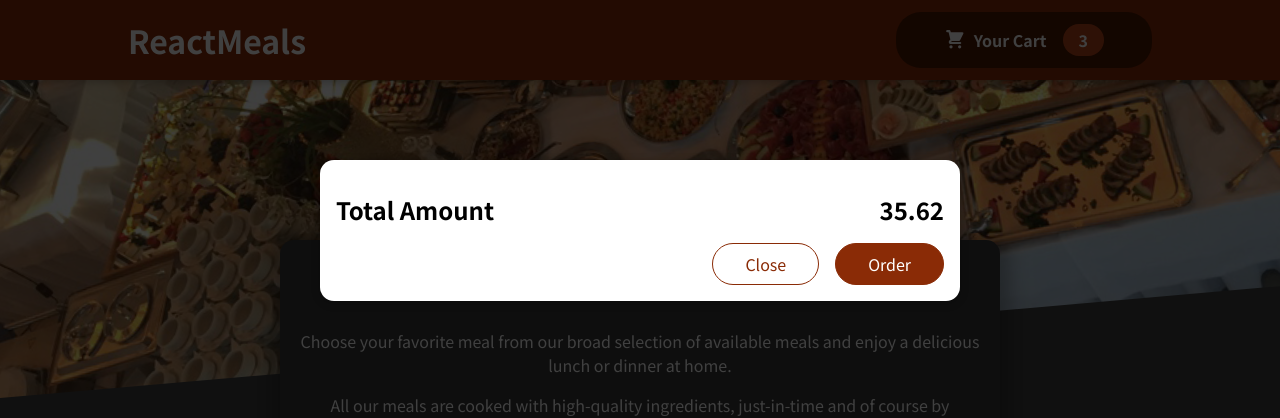
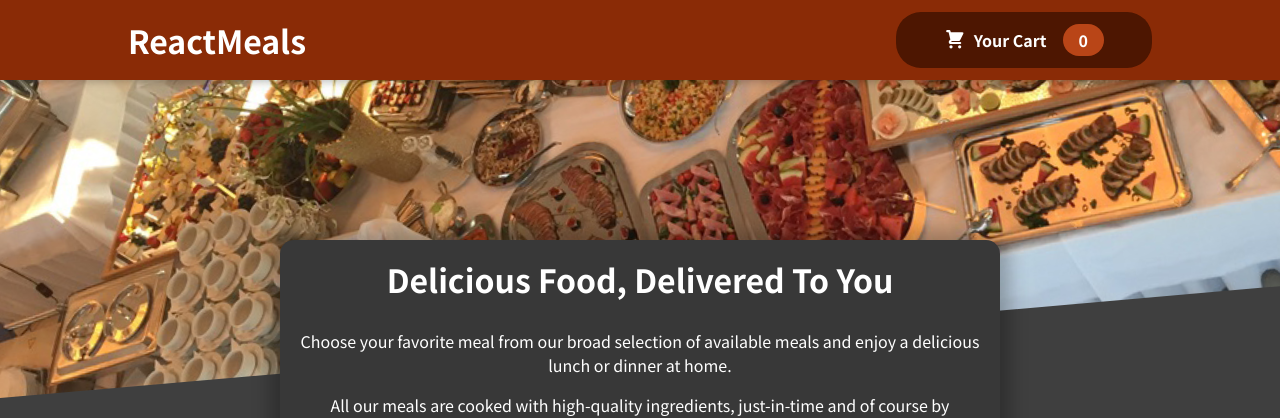
Before and after one commit to mauroef/react-the-complete-guide, a React (Create React App) app: page / in a window 1280 px wide. Shown: the top 418 px of the page. Built offline with nearby package versions, Linux system fonts and the light colour scheme.

Commit message:
146 Adding logic on modal

```diff
--- a/src/App.js
+++ b/src/App.js
@@ -1,17 +1,28 @@
-import { Fragment } from 'react';
+import { useState } from 'react';
 import Header from './components/Layout/Header';
 import Meals from './components/Meals/Meals';
 import Cart from './components/Cart/Cart';
+import CartProvider from './store/CartProvider';
 
 function App() {
+  const [cartIsShown, setCartIsShown] = useState(false);
+
+  const showCartHandler = () => {
+    setCartIsShown(true);
+  };
+
+  const hideCartHandler = () => {
+    setCartIsShown(false);
+  };
+
   return (
-    <Fragment>
-      <Cart />
-      <Header />
+    <CartProvider>
+      {cartIsShown && <Cart onClose={hideCartHandler} />}
+      <Header onShowCart={showCartHandler} />
       <main>
         <Meals />
       </main>
-    </Fragment>
+    </CartProvider>
   );
 }
 
--- a/src/components/Cart/Cart.js
+++ b/src/components/Cart/Cart.js
@@ -1,25 +1,47 @@
+import { useContext } from 'react';
 import Modal from '../UI/Modal';
+import CartItem from './CartItem';
 import classes from './Cart.module.css';
 
+import CartContext from '../../store/cart-context';
+
 const Cart = (props) => {
+  const cartContext = useContext(CartContext);
+
+  const totalAmount = `$${cartContext.totalAmount.toFixed(2)}`;
+  const hasItems = cartContext.items.length > 0;
+
+  const cartItemRemoveHandler = (id) => {};
+
+  const cartItemAddHandler = (item) => {};
+
   const cartItems = (
     <ul className={classes['cart-items']}>
-      {[{ id: 'c1', name: 'Sushi', amount: 2, price: 12.99 }].map((items) => {
-        <li>{items.name}</li>;
-      })}
+      {cartContext.items.map((item) => (
+        <CartItem
+          key={item.id}
+          name={item.name}
+          amount={item.amount}
+          price={item.price}
+          onRemove={cartItemRemoveHandler.bind(null, item.id)}
+          onAdd={cartItemAddHandler.bind(null, item)}
+        />
+      ))}
     </ul>
   );
 
   return (
-    <Modal>
+    <Modal onClose={props.onClose}>
       {cartItems}
       <div className={classes.total}>
         <span>Total Amount</span>
-        <span>35.62</span>
+        <span>{totalAmount}</span>
       </div>
       <div className={classes.actions}>
-        <button className={classes['button--alt']}>Close</button>
-        <button className={classes.button}>Order</button>
+        <button className={classes['button--alt']} onClick={props.onClose}>
+          Close
+        </button>
+        {hasItems && <button className={classes.button}>Order</button>}
       </div>
     </Modal>
   );
--- /dev/null
+++ b/src/components/Cart/CartItem.js
@@ -0,0 +1,23 @@
+import classes from './CartItem.module.css';
+
+const CartItem = (props) => {
+  const price = `$${props.price.toFixed(2)}`;
+
+  return (
+    <li className={classes['cart-item']}>
+      <div>
+        <h2>{props.name}</h2>
+        <div className={classes.summary}>
+          <span className={classes.price}>{price}</span>
+          <span className={classes.amount}>x {props.amount}</span>
+        </div>
+      </div>
+      <div className={classes.actions}>
+        <button onClick={props.onRemove}>−</button>
+        <button onClick={props.onAdd}>+</button>
+      </div>
+    </li>
+  );
+};
+
+export default CartItem;
--- /dev/null
+++ b/src/components/Cart/CartItem.module.css
@@ -0,0 +1,65 @@
+.cart-item {
+  display: flex;
+  justify-content: space-between;
+  align-items: center;
+  border-bottom: 2px solid #8a2b06;
+  padding: 1rem 0;
+  margin: 1rem 0;
+}
+
+.cart-item h2 {
+  margin: 0 0 0.5rem 0;
+  color: #363636;
+}
+
+.summary {
+  width: 10rem;
+  display: flex;
+  justify-content: space-between;
+  align-items: center;
+}
+
+.price {
+  font-weight: bold;
+  color: #8a2b06;
+}
+
+.amount {
+  font-weight: bold;
+  border: 1px solid #ccc;
+  padding: 0.25rem 0.75rem;
+  border-radius: 6px;
+  color: #363636;
+}
+
+.actions {
+  display: flex;
+  flex-direction: column;
+}
+
+@media (min-width: 768px) {
+  .actions {
+    flex-direction: row;
+  }
+}
+
+.cart-item button {
+  font: inherit;
+  font-weight: bold;
+  font-size: 1.25rem;
+  color: #8a2b06;
+  border: 1px solid #8a2b06;
+  width: 3rem;
+  text-align: center;
+  border-radius: 6px;
+  background-color: transparent;
+  cursor: pointer;
+  margin-left: 1rem;
+  margin: 0.25rem;
+}
+
+.cart-item button:hover,
+.cart-item button:active {
+  background-color: #8a2b06;
+  color: white;
+}
--- a/src/components/Layout/Header.js
+++ b/src/components/Layout/Header.js
@@ -9,7 +9,7 @@
     <Fragment>
       <header className={classes.header}>
         <h1>ReactMeals</h1>
-        <HeaderCartButton/>
+        <HeaderCartButton onClick={props.onShowCart}/>
       </header>
       <div className={classes['main-image']}>
         <img src={mealsImage} alt='A table full of delicious food!' />
--- a/src/components/Layout/HeaderCartButton.js
+++ b/src/components/Layout/HeaderCartButton.js
@@ -1,14 +1,22 @@
+import { useContext } from 'react';
 import CartIcon from '../Cart/CartIcon';
+import CartContext from '../../store/cart-context';
 import classes from './HeaderCartButton.module.css';
 
-const HeaderCartButton = () => {
+const HeaderCartButton = (props) => {
+  const cartContext = useContext(CartContext);
+
+  const numberOfCartItems = cartContext.items.reduce((curNumber, item) => {
+    return curNumber + item.amount;
+  }, 0);
+
   return (
-    <button className={classes.button}>
+    <button className={classes.button} onClick={props.onClick}>
       <span className={classes.icon}>
         <CartIcon />
       </span>
       <span>Your Cart</span>
-      <span className={classes.badge}>3</span>
+      <span className={classes.badge}>{numberOfCartItems}</span>
     </button>
   );
 };
--- a/src/components/Meals/MealItem/MealItem.js
+++ b/src/components/Meals/MealItem/MealItem.js
@@ -1,8 +1,21 @@
+import { useContext } from 'react';
+import MealItemForm from './MealItemForm';
+import CartContext from '../../../store/cart-context';
+
 import classes from './MealItem.module.css';
-import MealItemForm from './MealItemForm';
 
 const MealItem = (props) => {
+  const cartContext = useContext(CartContext);
   const price = `$${props.price.toFixed(2)}`;
+
+  const addToCartHandler = (amount) => {
+    cartContext.addItem({
+      id: props.id,
+      name: props.name,
+      amount: amount,
+      price: props.price,
+    });
+  };
 
   return (
     <li className={classes.meal}>
@@ -12,7 +25,7 @@
         <div className={classes.price}>{price}</div>
       </div>
       <div>
-        <MealItemForm id={props.id}/>
+        <MealItemForm id={props.id} onAddToCart={addToCartHandler} />
       </div>
     </li>
   );
--- a/src/components/Meals/MealItem/MealItemForm.js
+++ b/src/components/Meals/MealItem/MealItemForm.js
@@ -1,11 +1,34 @@
 import Input from '../../UI/Input';
+import { useRef, useState } from 'react';
 
 import classes from './MealItemForm.module.css';
 
 const MealItemForm = (props) => {
+  const [amountIsValid, setAmountIsValid] = useState(true);
+  const amountInputRef = useRef();
+
+  const submitHandler = (event) => {
+    event.preventDefault();
+
+    const enteredAmount = amountInputRef.current.value;
+    const enteredAmountNumber = +enteredAmount;
+
+    if (
+      enteredAmount.trim().length === 0 ||
+      enteredAmountNumber < 1 ||
+      enteredAmountNumber > 5
+    ) {
+      setAmountIsValid(false);
+      return;
+    }
+
+    props.onAddToCart(enteredAmountNumber);
+  };
+
   return (
-    <form className={classes.form}>
+    <form className={classes.form} onSubmit={submitHandler}>
       <Input
+        ref={amountInputRef}
         label='Amount'
         input={{
           id: `amount_${props.id}`,
@@ -17,6 +40,7 @@
         }}
       />
       <button>+ Add</button>
+      {!amountIsValid && <p>Please enter a valid amount (1-5).</p>}
     </form>
   );
 };
--- a/src/components/UI/Input.js
+++ b/src/components/UI/Input.js
@@ -1,12 +1,13 @@
+import React from 'react';
 import classes from './Input.module.css';
 
-const Input = (props) => {
+const Input = React.forwardRef((props, ref) => {
   return (
     <div className={classes.input}>
       <label htmlFor={props.input.id}>{props.label}</label>
-      <input {...props.input} />
+      <input ref={ref} {...props.input} />
     </div>
   );
-};
+});
 
 export default Input;
--- a/src/components/UI/Modal.js
+++ b/src/components/UI/Modal.js
@@ -3,7 +3,7 @@
 import classes from './Modal.module.css';
 
 const Backdrop = (props) => {
-  return <div className={classes.backdrop}></div>;
+  return <div className={classes.backdrop} onClick={props.onClose}></div>;
 };
 
 const ModalOverlay = (props) => {
@@ -19,7 +19,7 @@
 const Modal = (props) => {
   return (
     <Fragment>
-      {ReactDOM.createPortal(<Backdrop />, portalElement)}
+      {ReactDOM.createPortal(<Backdrop onClose={props.onClose}/>, portalElement)}
       {ReactDOM.createPortal(
         <ModalOverlay>{props.children}</ModalOverlay>,
         portalElement
--- /dev/null
+++ b/src/store/CartProvider.js
@@ -0,0 +1,69 @@
+import { useReducer } from 'react';
+import CartContext from './cart-context';
+import userEvent from '@testing-library/user-event';
+
+const defaultCartState = {
+  items: [],
+  totalAmount: 0,
+};
+
+const cartReducer = (state, action) => {
+  if (action.type === 'ADD') {
+    const updatedTotalAmount =
+      state.totalAmount + action.item.price * action.item.amount;
+
+    const updatedcartItemIndex = state.items.findIndex(
+      (item) => item.id === action.item.id
+    );
+    const existingCartItem = state.items[updatedcartItemIndex];
+    let updatedItems;
+
+    if (existingCartItem) {
+      const updatedItem = {
+        ...existingCartItem,
+        amount: existingCartItem.amount + action.item.amount,
+      };
+      updatedItems = [...state.items];
+      updatedItems[updatedcartItemIndex] = updatedItem;
+    } else {
+      updatedItems = state.items.concat(action.item);
+    }
+    return {
+      items: updatedItems,
+      totalAmount: updatedTotalAmount,
+    };
+  }
+  if (action.type === 'REMOVE') {
+  }
+  return defaultCartState;
+};
+
+const CartProvider = (props) => {
+  const [cartState, dispatchCartAction] = useReducer(
+    cartReducer,
+    defaultCartState
+  );
+
+  const addItemToCartHandler = (item) => {
+    dispatchCartAction({ type: 'ADD', item: item });
+  };
+
+  const removeItemFromCartHandler = (id) => {
+    dispatchCartAction({ type: 'REMOVE', id: id });
+  };
+
+  const cartContext = {
+    items: cartState.items,
+    totalAmount: cartState.totalAmount,
+    addItem: addItemToCartHandler,
+    removeItem: removeItemFromCartHandler,
+  };
+
+  return (
+    <CartContext.Provider value={cartContext}>
+      {props.children}
+    </CartContext.Provider>
+  );
+};
+
+export default CartProvider;
--- /dev/null
+++ b/src/store/cart-context.js
@@ -0,0 +1,10 @@
+import React from 'react';
+
+const CartContext = React.createContext({
+  items: [],
+  totalAmount: 0,
+  addItem: () => {},
+  removeItem: () => {},
+});
+
+export default CartContext;
```
